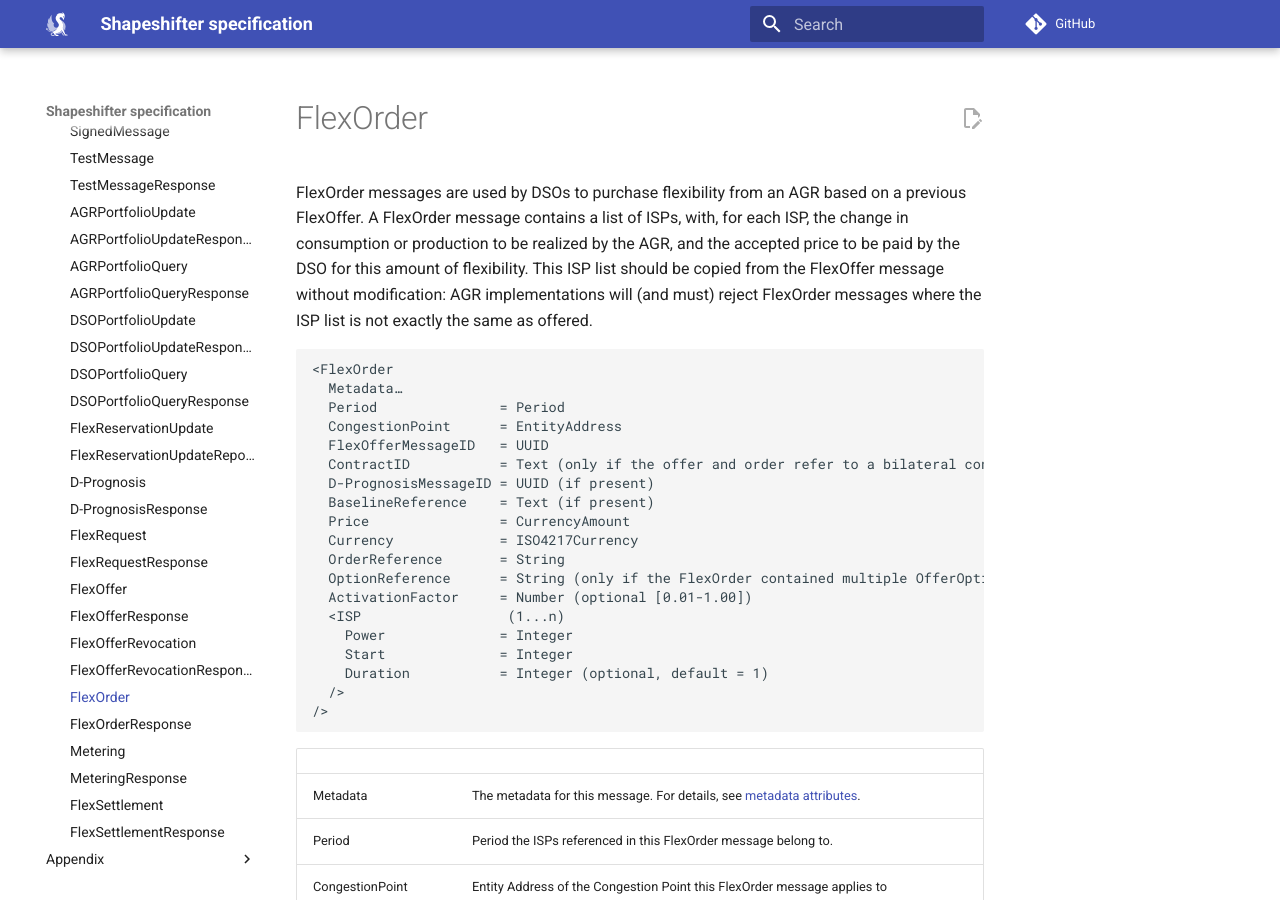
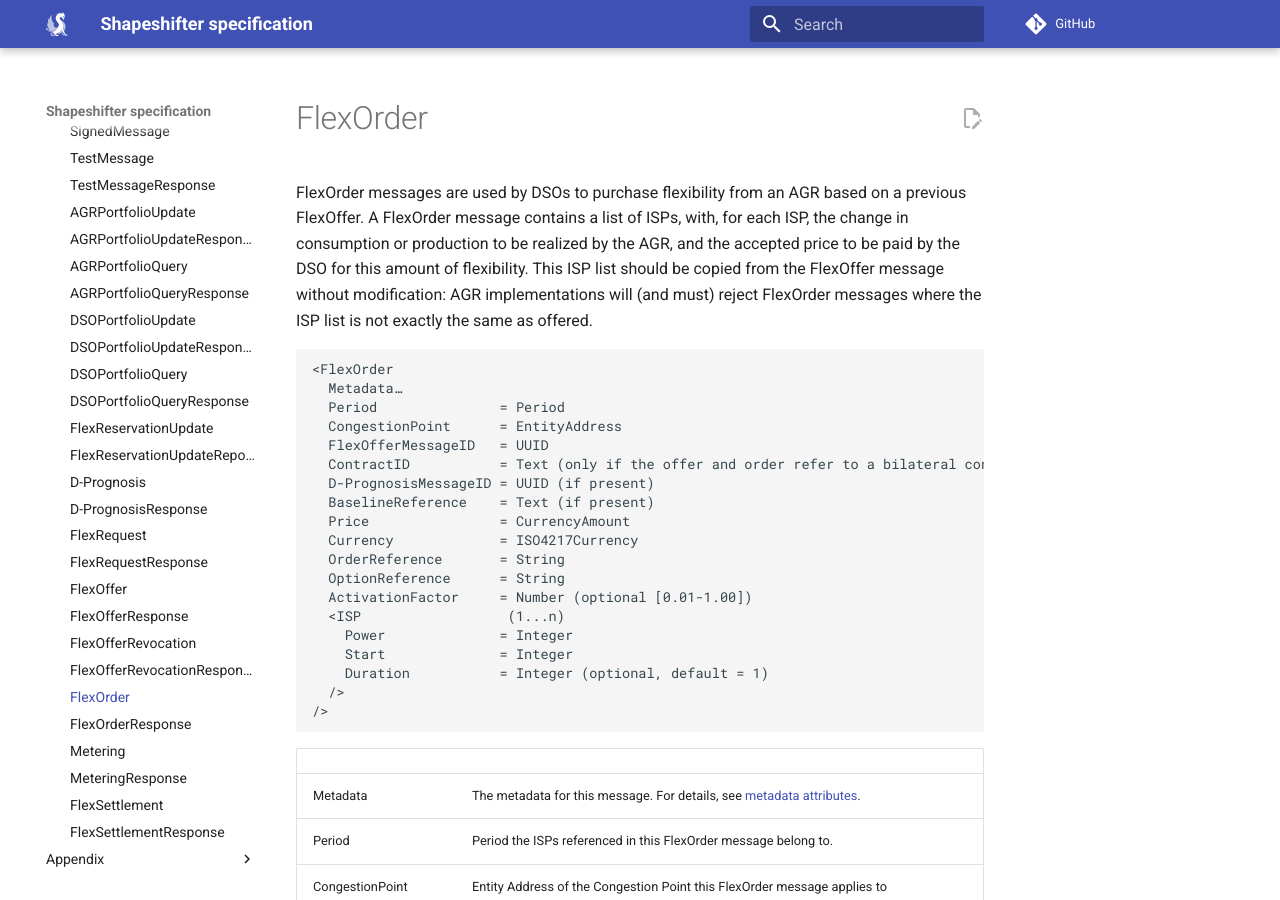
Before and after one commit to shapeshifter/shapeshifter-specification, an MkDocs documentation site: the page built from docs/message-descriptions/message-catalog/flex-order.md, in a window 1280 px wide and 900 px high. Built offline with MkDocs 1.6.1 and Material for MkDocs 9.7.7, drawn with Linux system fonts in a browser that asks for light colours; comment, search, counter and statistics services are not loaded; the version menu is left out.

Commit message:
fixed issue #60
Signed-off-by: Daniel Wich <info@capacious.nl>

```diff
--- a/docs/message-descriptions/message-catalog/flex-order.md
+++ b/docs/message-descriptions/message-catalog/flex-order.md
@@ -22,7 +22,7 @@ This ISP list should be copied from the FlexOffer message without modification:
   Price                = CurrencyAmount
   Currency             = ISO4217Currency
   OrderReference       = String
-  OptionReference      = String (only if the FlexOrder contained multiple OfferOptions)
+  OptionReference      = String
   ActivationFactor     = Number (optional [0.01-1.00])
   <ISP                  (1...n)
     Power              = Integer
```
